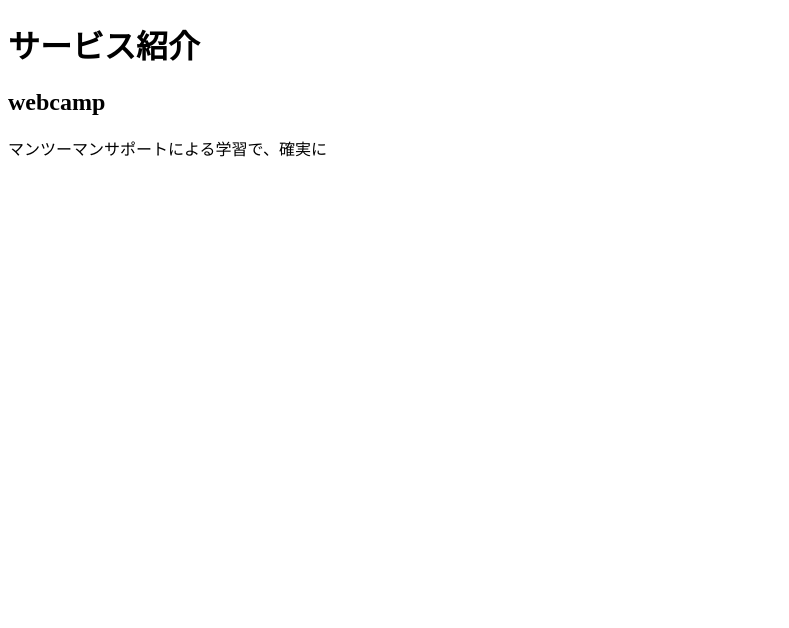
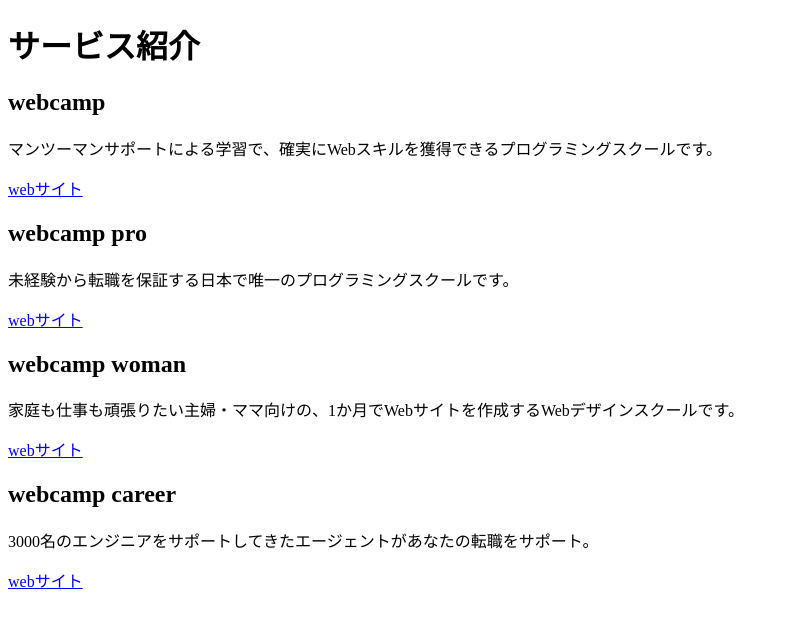
Before and after one commit to Yuri-RAB/exercise2, a plain HTML site: page index.html in a window 1280 px wide. Shown: the whole page, without its empty margins (0-789 px from the left). Drawn offline with Linux system fonts and the light colour scheme.

Commit message:
fin index.html

```diff
--- a/index.html
+++ b/index.html
@@ -9,6 +9,35 @@
   <body>
     <h1 class="word-orange">サービス紹介</h1>
     <h2 class="word-bold">webcamp</h2>
-    <p>マンツーマンサポートによる学習で、確実に</p>
+    <p>
+      マンツーマンサポートによる学習で、確実にWebスキルを獲得できるプログラミングスクールです。
+    </p>
+    <a href="https://web-camp.io/commit/lp/jobchange6/?utm_source=cpc-google&utm_medium=commit-unspecified-brand&utm_term=web%20camp_e&gad=1&gclid=CjwKCAjw0ZiiBhBKEiwA4PT9zxvr_ss5V60SocDWDNc4X-pE5S1ydQu2pIk4nXDUN3JFbnm_i9vyxxoCxX8QAvD_BwE#">
+      webサイト
+    </a>
+
+    <h2 class="word-bold">webcamp pro</h2>
+    <p>
+      未経験から転職を保証する日本で唯一のプログラミングスクールです。
+    </p>
+    <a href="https://web-camp.io/commit/">
+      webサイト
+    </a>
+
+    <h2 class="word-bold">webcamp woman</h2>
+    <p>
+      家庭も仕事も頑張りたい主婦・ママ向けの、1か月でWebサイトを作成するWebデザインスクールです。
+    </p>
+    <a href="https://web-camp.io/">
+      webサイト
+    </a>
+
+    <h2 class="word-bold">webcamp career</h2>
+    <p>
+      3000名のエンジニアをサポートしてきたエージェントがあなたの転職をサポート。
+    </p>
+    <a href="https://web-camp.io/career-support/">
+      webサイト
+    </a>
   </body>
 </html>
```
